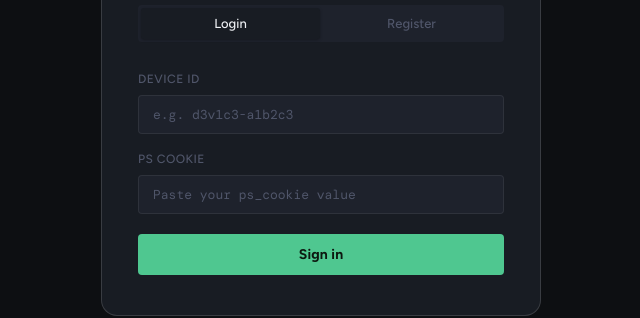
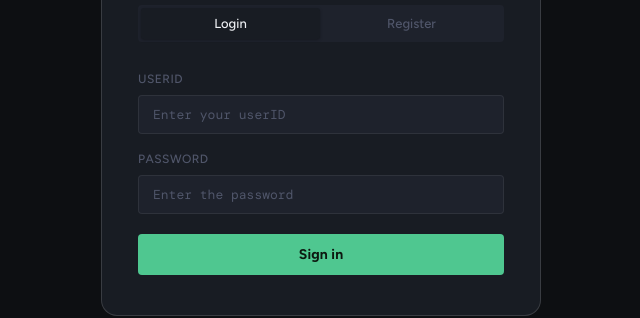
Before and after one commit to jaisondavid-m/otp-site, a React (Vite) app in the folder client/: page /auth in a window 1280 px wide. Shown: the part 319-637 px from the top of the page, without its empty margins (319-959 px from the left). Built offline with nearby package versions, Linux system fonts and the light colour scheme; no server answers; a web font is replaced by a local one.

Commit message:
Update AuthPage.jsx

```diff
--- a/client/src/Pages/AuthPage.jsx
+++ b/client/src/Pages/AuthPage.jsx
@@ -81,12 +81,12 @@ function AuthPage({ onAuthSuccess }) {
 
           <form className="auth-form" onSubmit={submitForm}>
             <label>
-              <span>Device ID</span>
+              <span>UserID</span>
               <input
                 name="device_id"
                 value={form.device_id}
                 onChange={onChange}
-                placeholder="e.g. d3v1c3-a1b2c3"
+                placeholder="Enter your userID"
                 autoComplete="off"
                 spellCheck={false}
                 required
@@ -94,12 +94,12 @@ function AuthPage({ onAuthSuccess }) {
             </label>
 
             <label>
-              <span>PS Cookie</span>
+              <span>Password</span>
               <input
                 name="ps_cookie"
                 value={form.ps_cookie}
                 onChange={onChange}
-                placeholder="Paste your ps_cookie value"
+                placeholder="Enter the password"
                 autoComplete="off"
                 spellCheck={false}
                 required
```
